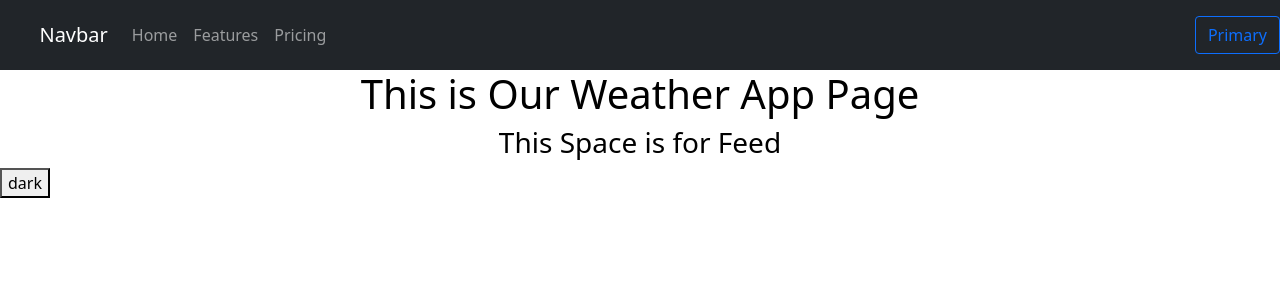
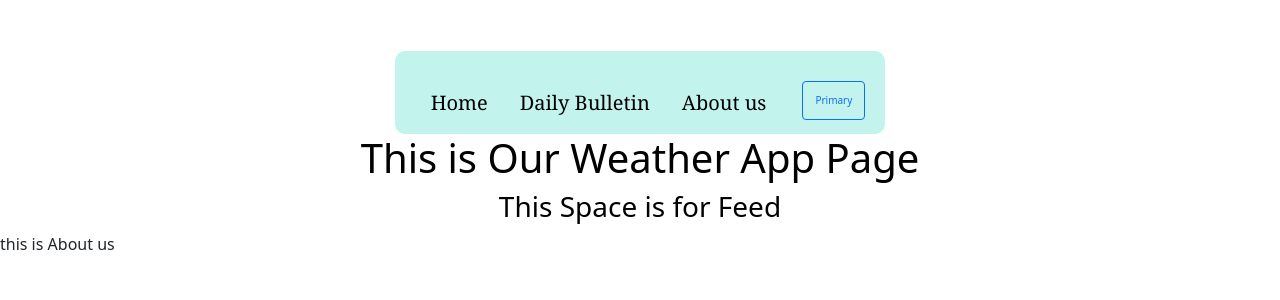
Before and after one commit to tejastamkar/de-weadar, a React (Create React App) app: page / in a window 1280 px wide. Shown: the top 300 px of the page. Built offline with nearby package versions, Linux system fonts and the light colour scheme.

Commit message:
added navbar and Darkmode

```diff
--- a/public/index.html
+++ b/public/index.html
@@ -8,16 +8,21 @@
   <meta name="theme-color" content="#000000" />
   <meta name="description" content="Web site created using create-react-app" />
   <link rel="apple-touch-icon" href="%PUBLIC_URL%/logo192.png" />
-
+  <link href="https://cdn.jsdelivr.net/npm/bootstrap@5.1.3/dist/css/bootstrap.min.css" rel="stylesheet"
+    integrity="sha384-1BmE4kWBq78iYhFldvKuhfTAU6auU8tT94WrHftjDbrCEXSU1oBoqyl2QvZ6jIW3" crossorigin="anonymous">
+  <script src="https://cdn.jsdelivr.net/npm/bootstrap@5.1.3/dist/js/bootstrap.bundle.min.js"
+    integrity="sha384-ka7Sk0Gln4gmtz2MlQnikT1wXgYsOg+OMhuP+IlRH9sENBO0LRn5q+8nbTov4+1p"
+    crossorigin="anonymous"></script>
   <link rel="manifest" href="%PUBLIC_URL%/manifest.json" />
-
   <title>Weather App</title>
 </head>
 
 <body>
-  <div id="nav"></div>
+
   <div id="root"></div>
-
+  <div id="dailyBulletin"></div>
+  <div id="Aboutus">
+  </div>
 </body>
 
 </html>
--- a/src/App.js
+++ b/src/App.js
@@ -1,26 +1,16 @@
 import React from "react";
 import "./App.css";
-import { ThemeProvider } from "styled-components";
-import {
-  GlobalStyles,
-  StyledApp,
-  lightTheme,
-  darkTheme,
-  Theme,
-  themeToggler,
-} from "./themes.js";
+
+
+
 
 function App() {
-  const sTheme = Theme();
   return (
-    <ThemeProvider theme={sTheme.theme === "light" ? lightTheme : darkTheme}>
-      <GlobalStyles />
-      <StyledApp>
-        <h1 className="head">This is Our Weather App Page</h1>
-        <h3 className="sub">This Space is for Feed</h3>
-        <button onClick={()=> themeToggler(sTheme.theme , sTheme.setTheme)}>dark</button>
-      </StyledApp>
-    </ThemeProvider>
+    <>
+      <h1 className="head">This is Our Weather App Page</h1>
+      <h3 className="sub">This Space is for Feed</h3>
+
+    </>
   );
 }
 
--- a/src/Nav.js
+++ b/src/Nav.js
@@ -1,25 +1,29 @@
 import React from "react";
 import "bootstrap/dist/css/bootstrap.min.css";
-import { Button, Navbar, Container, Nav } from "react-bootstrap";
-import { Theme, themeToggler } from "./themes";
+import { Nav } from "react-bootstrap";
+import "./index.css";
 
-function NavBar() {
+
+function NavBar(myTheme, mysetTheme) {
   return (
     <>
-      <Navbar bg="dark" variant="dark">
-        <Container>
-          <Navbar.Brand href="#home">Navbar</Navbar.Brand>
-          <Nav className="me-auto">
-            <Nav.Link href="#home">Home</Nav.Link>
-            <Nav.Link href="#features">Features</Nav.Link>
-            <Nav.Link href="#pricing">Pricing</Nav.Link>
-          </Nav>
-        </Container>
-
-        <Navbar>
-          <Button variant="outline-primary">Primary</Button>
-        </Navbar>
-      </Navbar>
+      <Nav variant="" id="nav" defaultActiveKey="/home">
+        <Nav.Item>
+          <Nav.Link href="/home" id="mynav-items">
+            Home
+          </Nav.Link>
+        </Nav.Item>
+        <Nav.Item>
+          <Nav.Link eventKey="link-1" id="mynav-items">
+            Daily Bulletin
+          </Nav.Link>
+        </Nav.Item>
+        <Nav.Item>
+          <Nav.Link eventKey="link-2" id="mynav-items">
+            About us
+          </Nav.Link>
+        </Nav.Item>
+      </Nav>
     </>
   );
 }
--- a/src/index.css
+++ b/src/index.css
@@ -1,13 +1,37 @@
 body {
   margin: 0;
-  font-family: -apple-system, BlinkMacSystemFont, 'Segoe UI', 'Roboto', 'Oxygen',
-    'Ubuntu', 'Cantarell', 'Fira Sans', 'Droid Sans', 'Helvetica Neue',
+  font-family: -apple-system, BlinkMacSystemFont, "Segoe UI", "Roboto", "Oxygen",
+    "Ubuntu", "Cantarell", "Fira Sans", "Droid Sans", "Helvetica Neue",
     sans-serif;
   -webkit-font-smoothing: antialiased;
   -moz-osx-font-smoothing: grayscale;
 }
 
 code {
-  font-family: source-code-pro, Menlo, Monaco, Consolas, 'Courier New',
+  font-family: source-code-pro, Menlo, Monaco, Consolas, "Courier New",
     monospace;
 }
+#nav {
+  background: #c3f3ed;
+  width: fit-content;
+  border-radius: 10px;
+  padding: 5px 10px 4px 10px;
+  margin: 4% auto 0% auto;
+  height: fit-content;
+
+}
+
+#mynav-items {
+  color: black;
+  font-family: Georgia, "Times New Roman", Times, serif;
+  font-size: 20px;
+}
+#darkmode {
+  /* margin: auto 0% auto 25%; */
+  margin: 25px 10px 10px 10px ;
+  font-size: 10px;
+}
+
+#Aboutus {
+  bottom: 0px;
+}
--- a/src/index.js
+++ b/src/index.js
@@ -1,18 +1,42 @@
 import React from "react";
 import ReactDOM from "react-dom";
 import "./index.css";
+import NavBar from "./Nav";
 import App from "./App";
-import NavBar from "./Nav";
+import { ThemeProvider } from "styled-components";
+import { Button, Nav } from "react-bootstrap";
+import {
+  GlobalStyles,
+  StyledApp,
+  lightTheme,
+  darkTheme,
+  Theme,
+  themeToggler,
+} from "./themes.js";
 
 function Main() {
+  const sTheme = Theme();
+
   return (
-    <>
-      <App />
-    </>
+    <ThemeProvider theme={sTheme.theme === "light" ? lightTheme : darkTheme}>
+      <GlobalStyles />
+      <StyledApp>
+        <Nav id="nav">
+          <NavBar />
+          <Button
+            variant="outline-primary"
+            id="darkmode"
+            onClick={() => themeToggler(sTheme.theme, sTheme.setTheme)}
+          >
+            Primary
+          </Button>
+        </Nav>
+        <App />
+      </StyledApp>
+    </ThemeProvider>
   );
 }
-function Nav() {
-  return <NavBar />;
-}
-ReactDOM.render(Main(), document.getElementById("root"));
-ReactDOM.render(Nav(), document.getElementById("nav"));
+
+ReactDOM.render(<Main />, document.getElementById("root"));
+ReactDOM.render(<>this is About us</>, document.getElementById("Aboutus"));
+// ReactDOM.render(<NavBar/>,document.getElementById("nav"));
```
Also changed, not shown: src/image/Rectangle 1@2x.png (added), src/image/navbar.png (added).
